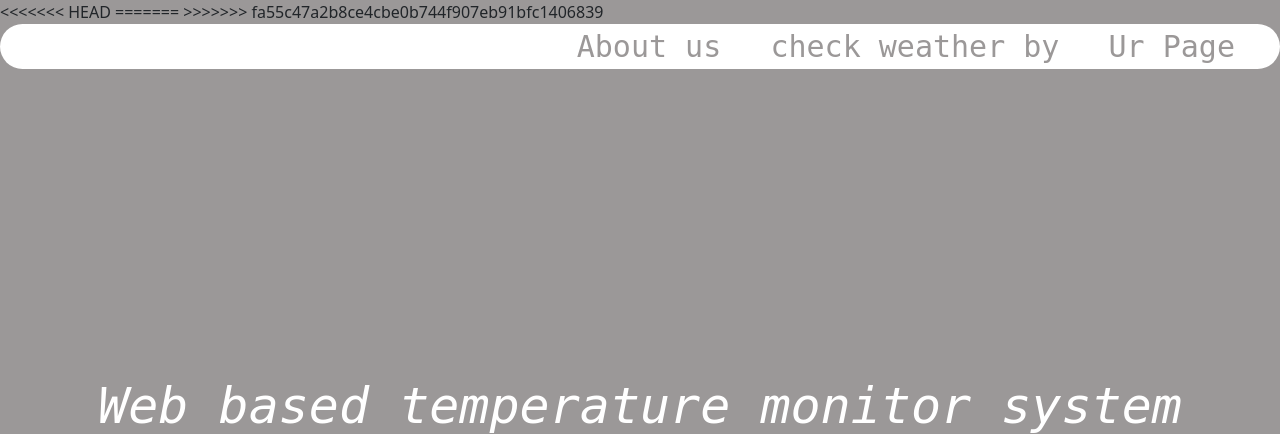
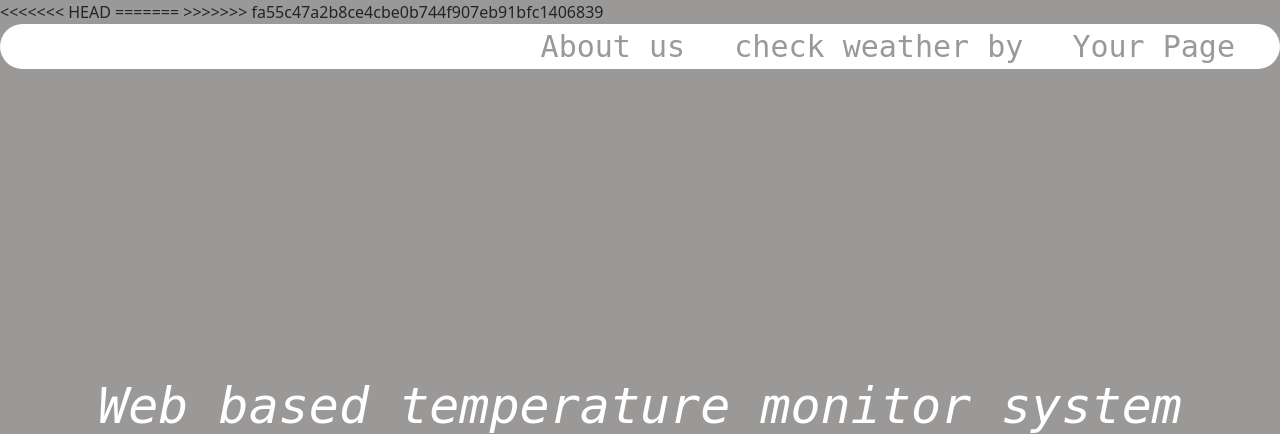
Before and after one commit to iib2019014/Team-iib2019014_SoE, a Django app: page / in a window 1280 px wide. Shown: the top 434 px of the page. Run offline with Django 3.2, Linux system fonts and the light colour scheme; some libraries are stand-ins or nearby versions.

Commit message:
Update home_body.html

```diff
--- a/templates/template_snippets/home_body.html
+++ b/templates/template_snippets/home_body.html
@@ -13,7 +13,7 @@
 				</div>
 		</div>
 
-		<a class="link" href="{% url 'mainHome' %}">Ur Page</a>
+		<a class="link" href="{% url 'mainHome' %}">Your Page</a>
 	</div>
 
 	<!-- <p style="font-family: monospace;">Wanna check this <img src="{% static 'temp.jpg' %}" alt="temp check img"> </p>
```
